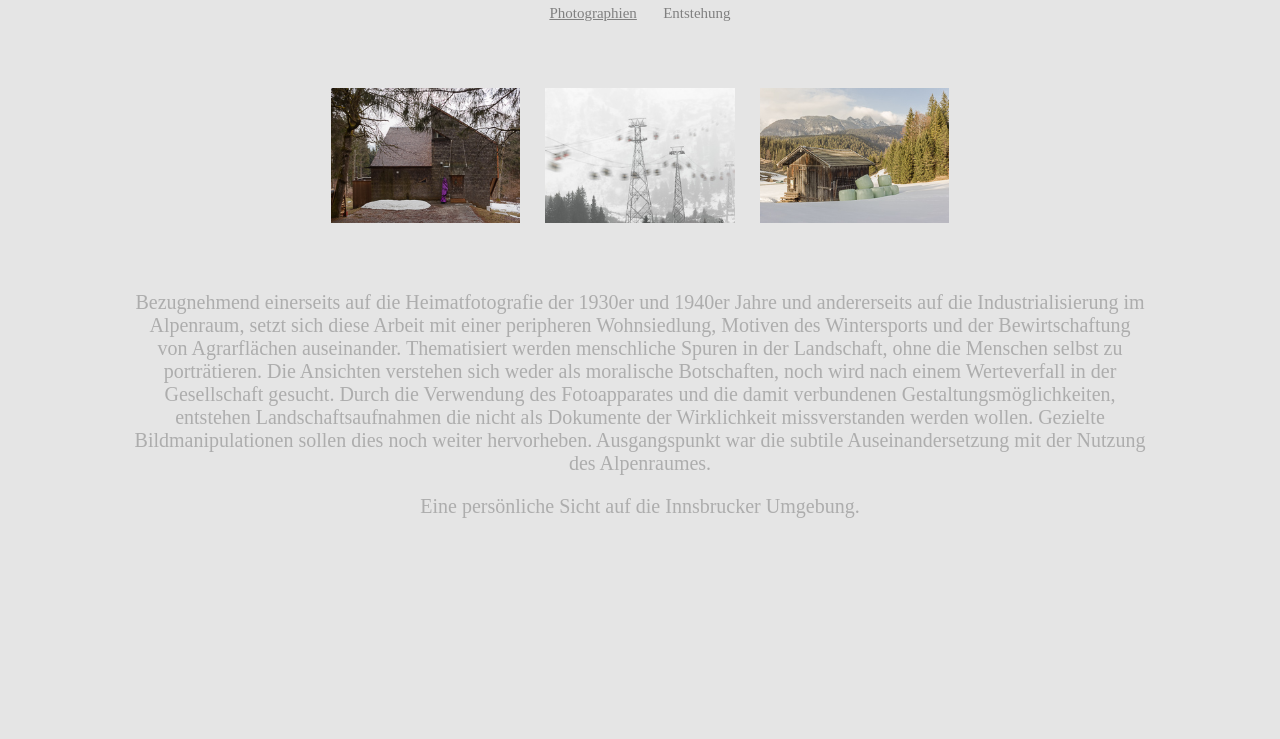
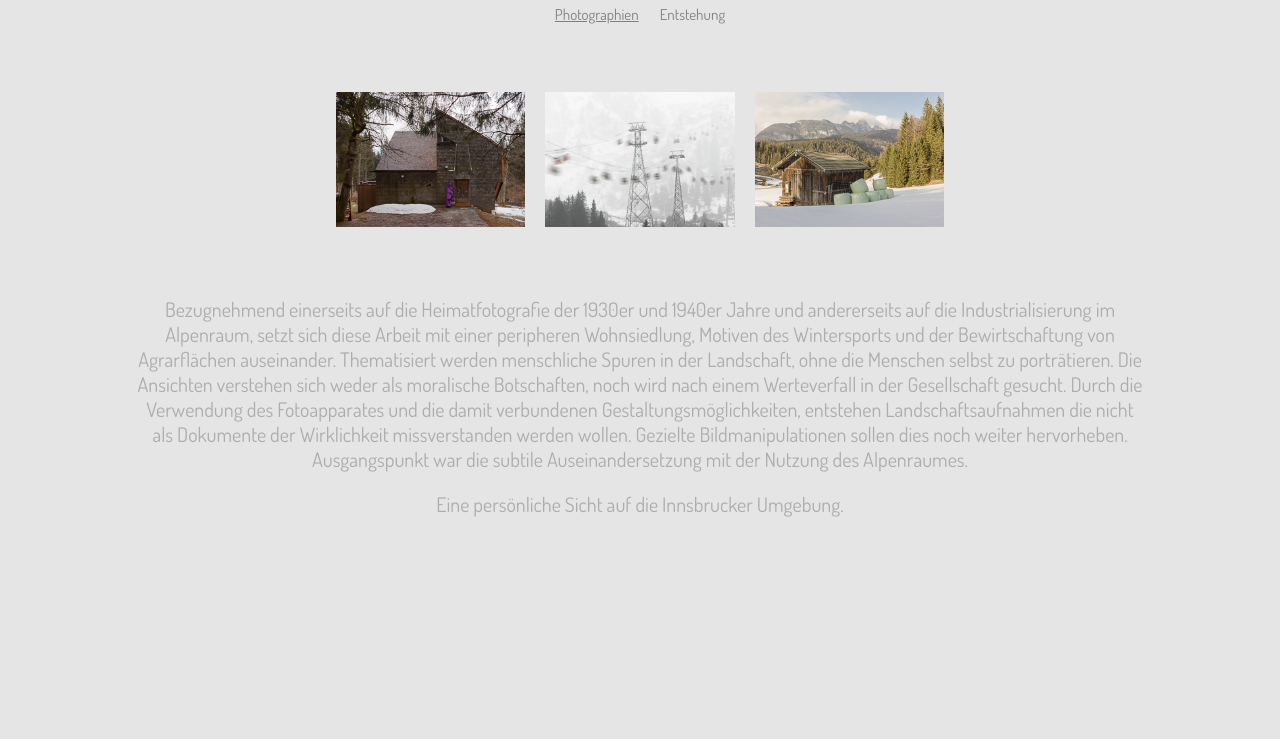
Before and after one commit to moritzlechner/kunstschnee, a plain HTML site: page photo.html in a window 1280 px wide. Shown: the part 61-800 px from the top of the page. Drawn offline with Linux system fonts and the light colour scheme.

Commit message:
Update photo.html

```diff
--- a/photo.html
+++ b/photo.html
@@ -4,7 +4,8 @@
   <meta charset="utf-8">
   <meta name="viewport" content="width=device-width,initial-scale=1">
   <title>photo | 4711</title>
-<link rel="icon" href="adler.png">
+  <link rel="icon" href="adler.png">
+  <link rel="stylesheet" href="dist/dosis/stylesheet.css">
   <link rel="stylesheet" href="dist/css/lightbox.css">
 </head>
 <body>
```
